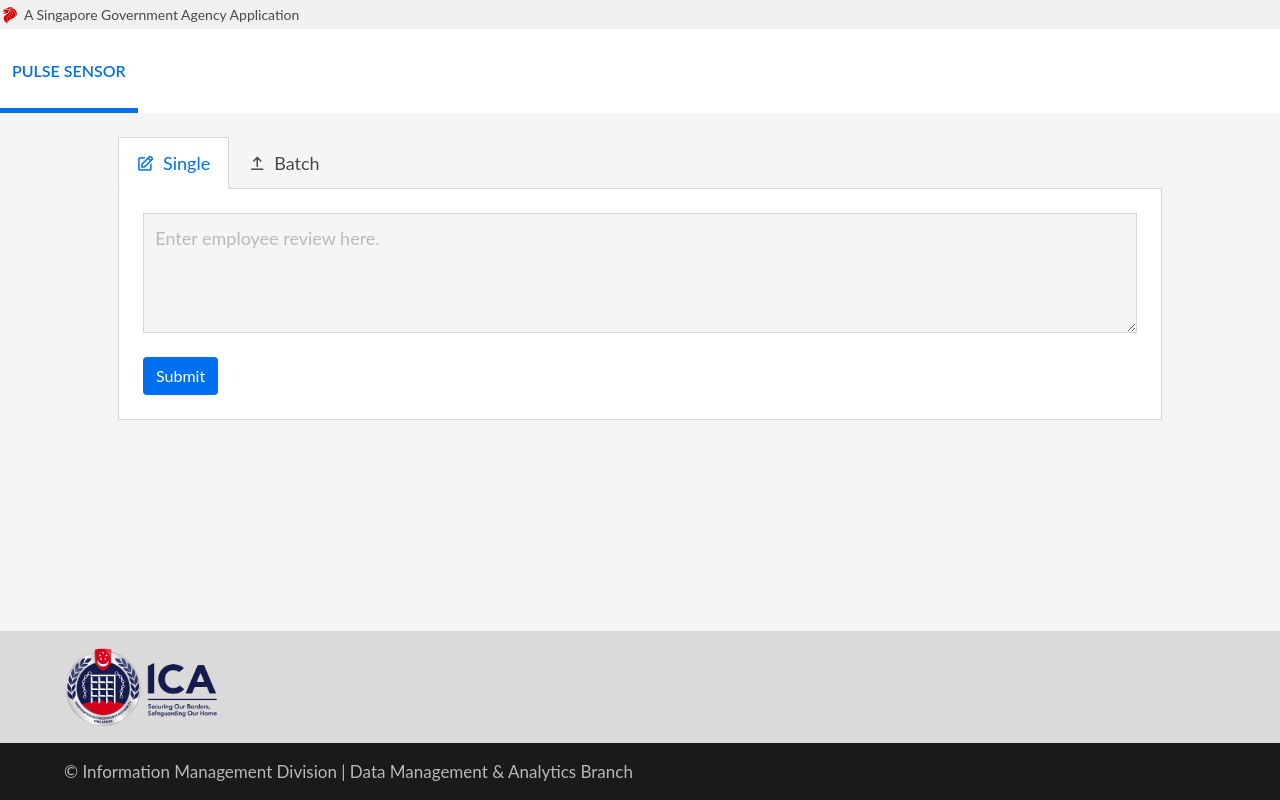
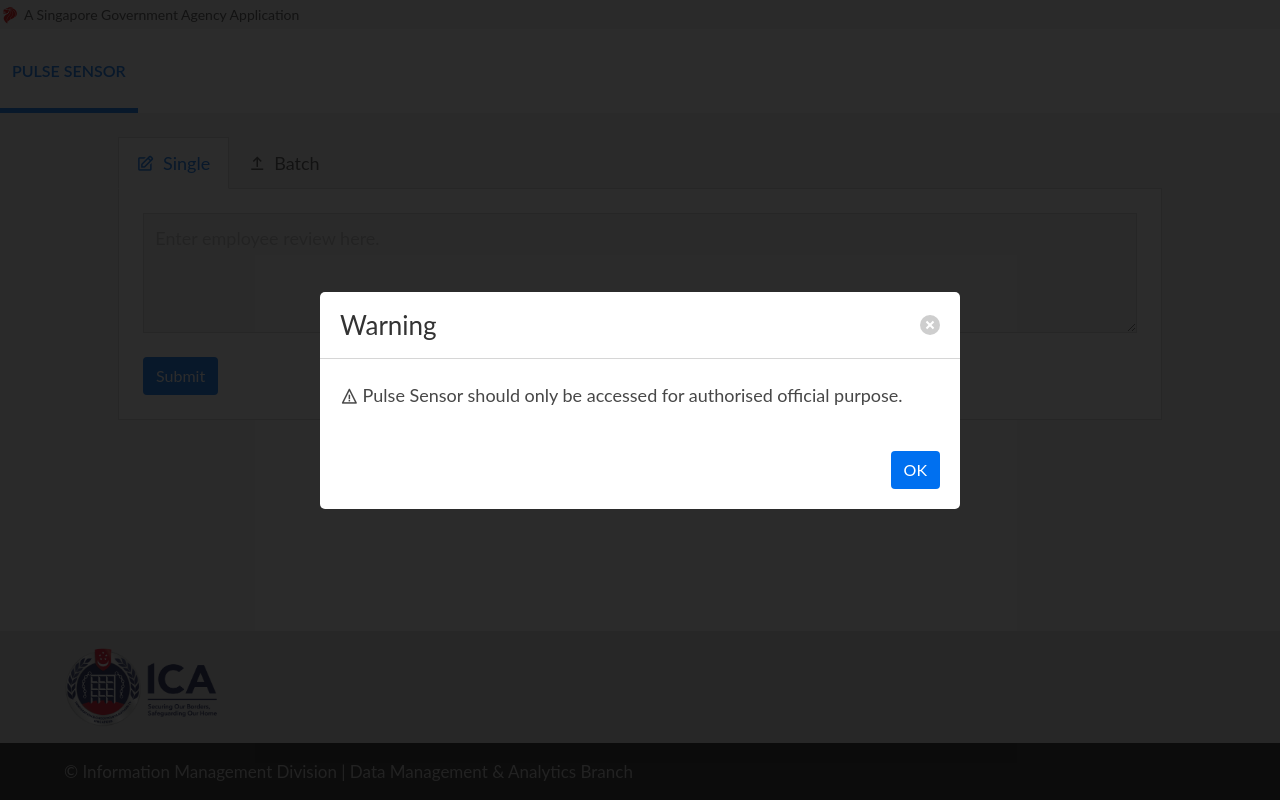
Before and after one commit to AddChew/PulseSensor, a Flask app: template app/templates/index.html in a window 1280 px wide. Run offline with Flask 2, Linux system fonts and the light colour scheme; the template is opened without the code that fills it, so the values that code supplies are empty; some libraries are stand-ins or nearby versions; some web fonts are replaced.

Commit message:
fixed batch tab navigation and added modal

```diff
--- a/app/static/appscripts/main.js
+++ b/app/static/appscripts/main.js
@@ -4,6 +4,10 @@
     "Neutral": "alert-primary",
     "Negative": "alert-danger",
 }
+
+// Modal and its close buttons
+const modal = document.querySelector(".sgds-modal")
+const closeButtons = document.querySelectorAll(".close-modal")
 
 // Batch Tab
 const batchTab = document.querySelector("li:nth-child(2)")
@@ -60,11 +64,34 @@
     worker.postMessage([textAreaInput, null])
 }
 
-// Function to navigate back to file upload page in batch tab
+// Function to configure the close and ok buttons
+let configureCloseButtons = () => {
+    closeButtons.forEach(closeButton => {
+        closeButton.addEventListener("click", () => {
+            modal.classList.remove("is-active")
+            sessionStorage.setItem("shown-warning", "true")
+        })
+    })
+}
+
+// Functions to refresh page
 let navigateBack = () => {
+    sessionStorage.setItem("reload", "true")
     location.reload()
-    console.log(batchTab)
-    batchTab.click()
+}
+
+// Function to load page
+let loadPage = () => {
+    const shown_warning = sessionStorage.getItem("shown-warning")
+    const reload = sessionStorage.getItem("reload")
+
+    if (shown_warning) modal.classList.remove("is-active")
+    else configureCloseButtons()
+
+    if (reload) {
+        batchTab.click()
+        sessionStorage.removeItem("reload")
+    }
 }
 
 // Setup worker
@@ -98,6 +125,7 @@
 })
 
 back.addEventListener("click", navigateBack)
+document.addEventListener("DOMContentLoaded", loadPage)
 
 
 
--- a/app/templates/index.html
+++ b/app/templates/index.html
@@ -145,6 +145,22 @@
                     </div>
                 </div>
             </section>
+
+            <div class="sgds-modal is-active">
+                <div class="sgds-modal-background"></div>
+                <div class="sgds-modal-card">
+                    <header class="sgds-modal-card-head">
+                        <p class="sgds-modal-card-title">Warning</p>
+                        <button class="delete close-modal"></button>
+                    </header>
+                    <section class="sgds-modal-card-body">
+                        <p><span class="sgds-icon sgds-icon-triangle-warning"></span> Pulse Sensor should only be accessed for authorised official purpose.</p>
+                    </section>
+                    <footer class="sgds-modal-card-foot is-flex-justify-fe">
+                        <button class="sgds-button is-link close-modal">OK</button>
+                    </footer>
+                </div>
+            </div>
         </div>
 
         <footer class='sgds-footer'>
```
Also changed, not shown: config.py (deleted, +0 -40 lines).
